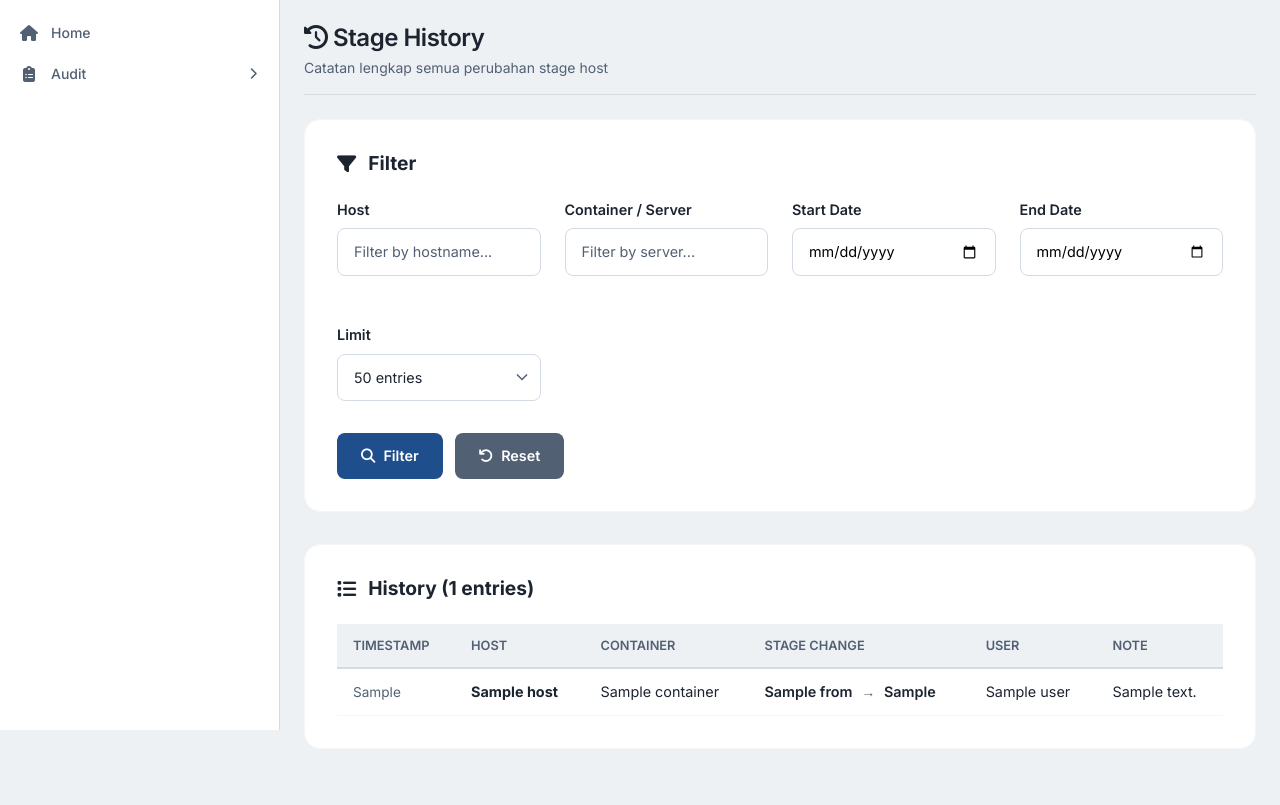
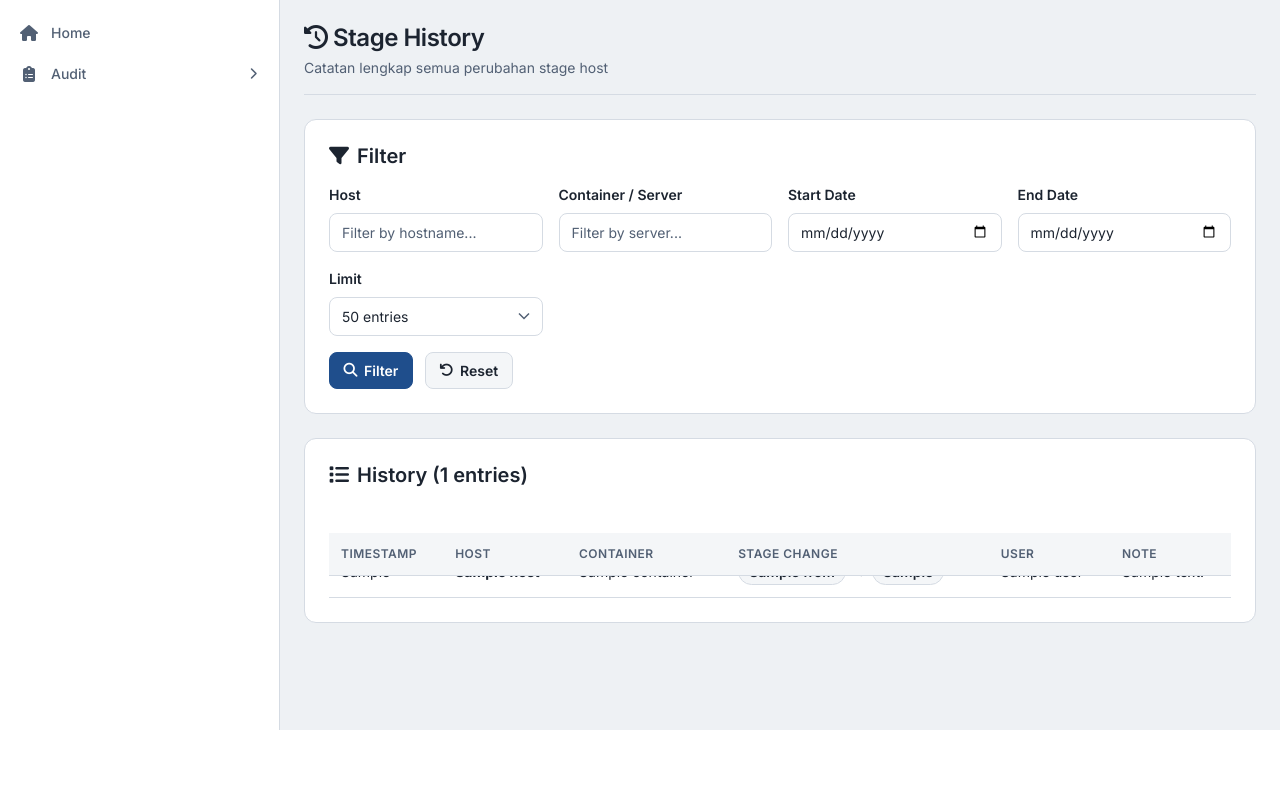
Before and after one commit to PandiMusR/nagios-dashboard, a Flask app: template templates/stage_history.html in a window 1280 px wide. Shown: the part 70-875 px from the top of the page. After the commit the page ends 800 px from the top, so only its background shows below. Run offline with Flask 3, Linux system fonts and the light colour scheme; the template is opened without the code that fills it: most values are stand-ins (such as "Sample title", 1, 10 or a date in 2020); parts of the project's set-up code (start-up, migrations or seed data) failed here and were passed over; some libraries are stand-ins or nearby versions.

Commit message:
feat(ui): restyle audit lists
Stage history sticks its header clear of the first row, and log text stays readable in both themes.

Co-authored-by: Cursor <cursoragent@cursor.com>

```diff
--- a/static/css/stage_history.css
+++ b/static/css/stage_history.css
@@ -1,112 +1,132 @@
 .section-card {
-        background: var(--bg-secondary);
-        border-radius: 16px;
-        padding: 2rem;
-        margin-bottom: 2rem;
-        box-shadow: var(--shadow-sm);
-        border: 1px solid var(--bg-tertiary);
+    background: var(--surface);
+    border: 1px solid var(--border);
+    border-radius: var(--radius-lg);
+    box-shadow: none;
+    padding: var(--space-5);
+    margin-bottom: var(--space-5);
 }
 .section-card h3 {
-        margin: 0 0 1.5rem 0;
-        font-size: 1.2rem;
-        font-weight: 700;
-        color: var(--text-primary);
+    margin: 0 0 var(--space-4) 0;
+    font-size: var(--text-lg);
+    font-weight: 600;
+    color: var(--text);
     display: flex;
     align-items: center;
-        gap: 0.75rem;
+    gap: var(--space-2);
 }
-    .form-group { margin-bottom: 1.5rem; }
+.form-group { margin-bottom: 0; }
 .form-group label {
     display: block;
-        margin-bottom: 0.5rem;
-        color: var(--text-primary);
+    margin-bottom: var(--space-2);
+    color: var(--text);
     font-weight: 600;
-        font-size: 0.9rem;
+    font-size: var(--text-sm);
 }
 .form-group input,
 .form-group select {
     width: 100%;
-        padding: 0.75rem 1rem;
-        border: 1px solid var(--border-color);
-        border-radius: 8px;
-        font-size: 0.9rem;
-        transition: all 0.2s;
+    padding: 8px 12px;
+    background-color: var(--surface);
+    color: var(--text);
+    border: 1px solid var(--border);
+    border-radius: var(--radius);
+    font-size: var(--text-sm);
     font-family: inherit;
-        box-sizing: border-box;
+}
+.form-group select {
+    padding-right: 36px;
+    background-repeat: no-repeat;
+    background-position: right 12px center;
+    background-size: 12px 8px;
 }
 .form-group input:focus,
 .form-group select:focus {
-        outline: none;
-        border-color: var(--color-primary);
-        box-shadow: var(--shadow-focus);
+    outline: 2px solid var(--accent);
+    outline-offset: 1px;
+    border-color: var(--accent);
 }
 .form-grid {
     display: grid;
     grid-template-columns: repeat(auto-fit, minmax(180px, 1fr));
-        gap: 1.5rem;
+    gap: var(--space-4);
 }
-    .form-group input[type="date"] {
-        color-scheme: light;
-        min-height: 2.7rem;
-    }
-    [data-theme="dark"] .form-group input[type="date"] {
-        color-scheme: dark;
+.filter-actions { display: flex; gap: var(--space-3); margin-top: var(--space-4); flex-wrap: wrap; }
+.btn-primary,
+.btn-secondary {
+    display: inline-flex;
+    align-items: center;
+    gap: 0.4rem;
+    width: auto;
+    padding: 0.45rem 0.85rem;
+    border-radius: var(--radius);
+    font-weight: 600;
+    font-size: var(--text-sm);
+    cursor: pointer;
+    text-decoration: none;
 }
 .btn-primary {
-        background: linear-gradient(135deg, var(--color-primary) 0%, var(--color-secondary) 100%);
-        color: white;
-        border: none;
-        padding: 0.75rem 1.5rem;
-        border-radius: 8px;
+    background: var(--accent-fill);
+    color: var(--accent-text);
+    border: 1px solid var(--accent-fill);
+}
+.btn-primary:hover { background: var(--accent-hover); border-color: var(--accent-hover); color: var(--accent-text); }
+.btn-secondary {
+    background: var(--surface-2);
+    color: var(--text);
+    border: 1px solid var(--border);
+}
+.btn-secondary:hover { background: var(--surface); border-color: var(--border-strong); color: var(--text); }
+.history-table { width: 100%; border-collapse: separate; border-spacing: 0; }
+.history-table th {
+    position: sticky;
+    top: var(--nav-height);
+    z-index: 4;
+    background: var(--surface-2);
+    padding: 12px;
+    text-align: left;
+    font-size: var(--text-xs);
+    text-transform: uppercase;
+    letter-spacing: 0.04em;
+    color: var(--text-muted);
     font-weight: 600;
-        cursor: pointer;
-        transition: all 0.2s;
-        font-size: 0.9rem;
+    border-bottom: 1px solid var(--border);
+}
+.history-table td {
+    padding: 12px;
+    background: var(--surface);
+    border-bottom: 1px solid var(--border);
+    font-size: var(--text-sm);
+    color: var(--text);
+}
+.history-table tbody tr:hover td { background: var(--surface-2); }
+.ts {
+    white-space: nowrap;
+    color: var(--text-muted);
+    font-variant-numeric: tabular-nums;
+}
+.note-clip { max-width: 250px; overflow: hidden; text-overflow: ellipsis; white-space: nowrap; }
+.stage-change { display: inline-flex; align-items: center; gap: 6px; flex-wrap: wrap; }
+.stage-pill {
     display: inline-flex;
     align-items: center;
-        gap: 0.5rem;
+    padding: 2px 10px;
+    border-radius: var(--radius-pill);
+    font-size: var(--text-sm);
+    font-weight: 600;
+    background: var(--surface-2);
+    color: var(--text);
+    border: 1px solid var(--border);
 }
-    .btn-primary:hover { transform: translateY(-2px); box-shadow: var(--shadow-primary); }
-    .btn-secondary {
-        background: var(--text-muted);
-        color: white;
-        border: none;
-        padding: 0.75rem 1.5rem;
-        border-radius: 8px;
-        font-weight: 600;
-        cursor: pointer;
-        transition: all 0.2s;
-        font-size: 0.9rem;
-        text-decoration: none;
-        display: inline-flex;
-        align-items: center;
-        gap: 0.5rem;
-    }
-    .btn-secondary:hover { transform: translateY(-2px); box-shadow: var(--shadow-sm); }
-    .history-table {
-        width: 100%;
-        border-collapse: collapse;
-    }
-    .history-table th {
-        background: var(--bg-primary);
-        padding: 0.75rem 1rem;
-        text-align: left;
-        font-size: 0.8rem;
-        text-transform: uppercase;
-        color: var(--text-secondary);
-        font-weight: 600;
-        border-bottom: 2px solid var(--border-color);
-    }
-    .history-table td {
-        padding: 0.75rem 1rem;
-        border-bottom: 1px solid var(--bg-tertiary);
-        font-size: 0.9rem;
-        color: var(--text-primary);
-    }
-    .history-table tr:hover td { background: var(--bg-primary); }
-    .stage-arrow { color: var(--text-muted); font-size: 0.85rem; margin: 0 0.3rem; }
-    .empty-state { text-align: center; padding: 3rem; color: var(--text-muted); }
-    .empty-state i { font-size: 3rem; margin-bottom: 1rem; display: block; }
+.stage-pill.stage-new { background: var(--stage-new-bg); color: var(--stage-new); border-color: transparent; }
+.stage-pill.stage-cs { background: var(--stage-cs-bg); color: var(--stage-cs); border-color: transparent; }
+.stage-pill.stage-escalated { background: var(--stage-escalated-bg); color: var(--stage-escalated); border-color: transparent; }
+.stage-pill.stage-watchlist { background: var(--stage-watchlist-bg); color: var(--stage-watchlist); border-color: transparent; }
+.stage-pill.stage-resolved { background: var(--stage-resolved-bg); color: var(--stage-resolved); border-color: transparent; }
+.stage-arrow { color: var(--text-muted); }
+.empty-state { text-align: center; padding: var(--space-6); color: var(--text-muted); }
+.empty-state i { font-size: 32px; margin-bottom: var(--space-3); display: block; }
 @media (max-width: 768px) {
     .form-grid { grid-template-columns: 1fr; }
+    .history-table th { top: 0; }
 }
--- a/templates/activity_logs.html
+++ b/templates/activity_logs.html
@@ -1,7 +1,7 @@
 {% extends "base.html" %}
 {% block title %}Activity Logs{% endblock %}
 {% block content %}
-<link rel="stylesheet" href="/static/css/activity_logs.css">
+<link rel="stylesheet" href="/static/css/activity_logs.css?v=20261113-noc5">
 
 <div class="page-header">
     <h1><i class="fas fa-clipboard-list"></i> Activity Logs</h1>
@@ -11,7 +11,7 @@
 <div class="section-card">
     <h3><i class="fas fa-file-alt"></i> Log Entries</h3>
     <div class="log-toolbar">
-        <form method="GET" action="/activity-logs" style="display: flex; gap: 0.75rem; align-items: center; flex-wrap: wrap;">
+        <form method="GET" action="/activity-logs" class="log-form">
             <div class="form-group">
                 <label for="limit">Show</label>
                 <select name="limit" id="limit" onchange="this.form.submit()">
--- a/templates/stage_history.html
+++ b/templates/stage_history.html
@@ -1,7 +1,7 @@
 {% extends "base.html" %}
 {% block title %}Stage History{% endblock %}
 {% block content %}
-<link rel="stylesheet" href="/static/css/stage_history.css?v=20260829-dates">
+<link rel="stylesheet" href="/static/css/stage_history.css?v=20261113-noc5">
 
 <div class="page-header">
     <h1><i class="fas fa-history"></i> Stage History</h1>
@@ -38,7 +38,7 @@
                 </select>
             </div>
         </div>
-        <div style="display: flex; gap: 0.75rem; margin-top: 0.5rem;">
+        <div class="filter-actions">
             <button type="submit" class="btn-primary"><i class="fas fa-search"></i> Filter</button>
             <a href="/stage-history" class="btn-secondary"><i class="fas fa-undo"></i> Reset</a>
         </div>
@@ -48,7 +48,7 @@
 <div class="section-card">
     <h3><i class="fas fa-list"></i> History ({{ entries|length }} entries)</h3>
     {% if entries %}
-    <div style="overflow-x: auto;">
+    <div>
         <table class="history-table">
             <thead>
                 <tr>
@@ -63,16 +63,18 @@
             <tbody>
                 {% for entry in entries %}
                 <tr>
-                    <td style="white-space: nowrap; color: var(--text-secondary); font-size: 0.85rem;">{{ entry.ts[:19].replace('T', ' ') }}</td>
+                    <td class="ts">{{ entry.ts[:19].replace('T', ' ') }}</td>
                     <td><strong>{{ entry.host }}</strong></td>
                     <td>{{ entry.container }}</td>
                     <td>
-                        <span style="font-weight: 600;">{{ stage_labels.get(entry['from'], entry['from']) }}</span>
-                        <span class="stage-arrow">→</span>
-                        <span style="font-weight: 600;">{{ stage_labels.get(entry['to'], entry['to']) }}</span>
+                        <span class="stage-change">
+                            <span class="stage-pill stage-{{ entry['from'] }}">{{ stage_labels.get(entry['from'], entry['from']) }}</span>
+                            <span class="stage-arrow">→</span>
+                            <span class="stage-pill stage-{{ entry['to'] }}">{{ stage_labels.get(entry['to'], entry['to']) }}</span>
+                        </span>
                     </td>
                     <td>{{ entry.user }}</td>
-                    <td style="max-width: 250px; overflow: hidden; text-overflow: ellipsis; white-space: nowrap;" title="{{ entry.note }}">{{ entry.note or '-' }}</td>
+                    <td class="note-clip" title="{{ entry.note }}">{{ entry.note or '-' }}</td>
                 </tr>
                 {% endfor %}
             </tbody>
```
Also changed, not shown: static/css/activity_logs.css (+77 -87 lines). Lines whose indentation alone changed are shown as unchanged.
